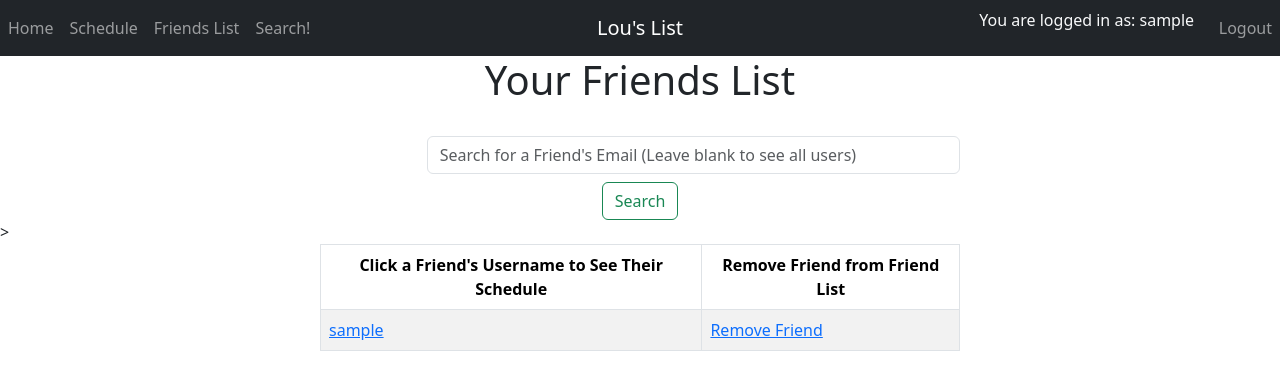
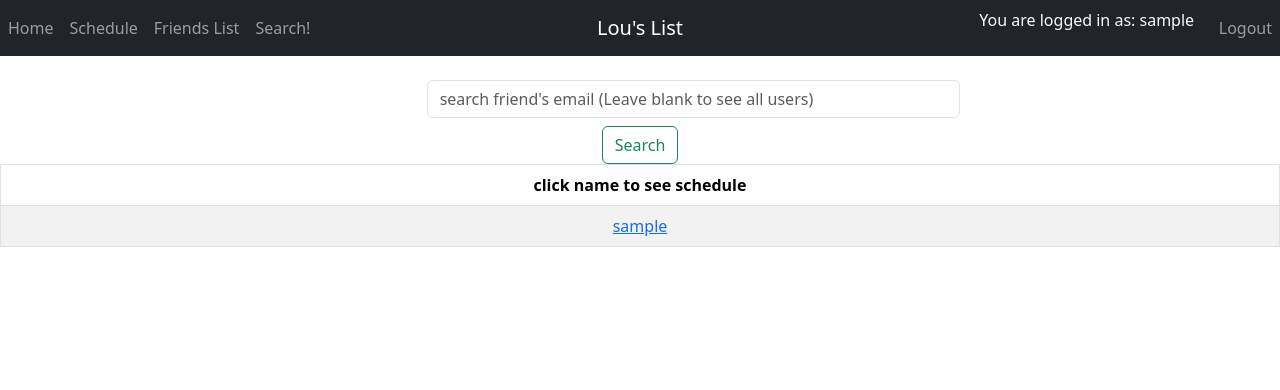
Before and after one commit to GaRandall/louslist, a Django app: page /friendlist in a window 1280 px wide. Shown: the top 390 px of the page. Run offline with Django 4.2, Linux system fonts and the light colour scheme; a user stored in the database is signed in; tables that the repository leaves empty hold one stand-in row (values such as "Sample post"); some libraries are stand-ins or nearby versions.

Commit message:
Revert "UI fixes"

```diff
--- a/louslist/templates/louslist/course.html
+++ b/louslist/templates/louslist/course.html
@@ -58,7 +58,7 @@
                 <h1 class="mt-4" style="text-transform: uppercase">{{ dept }}{{ course_num }}</h1>
                 <!-- Author -->
                 <h4>Avg review score: {{ review_avg }} ({{ review_count }} review(s))</h4>
-                <h4>Avg difficulty score: {{ difficulty_avg }}</h4>
+                <h4> Avg difficulty score: {{ difficulty_avg }}</h4>
                 <div class="rating-star">
                     {% load filter_int %}
                     {% if review_avg|to_int > 0 %}
--- a/louslist/templates/louslist/friendlist.html
+++ b/louslist/templates/louslist/friendlist.html
@@ -53,13 +53,12 @@
     </div>
 </nav>
 <body>
-<h1 style="text-align: center;">Your Friends List</h1>
     <br>
     {% if request.user.is_authenticated %}
     <div class="d-flex justify-content-center">
         <form class="form-inline col-5 offset-sm-1 " action="{% url 'friend_result' %}">
             <div class="d-flex justify-content-center"></div>
-            <input class="form-control  ml-sm-10 mb-2" type="search"   placeholder="Search for a Friend's Email (Leave blank to see all users)" aria-label="Search" name="search">
+            <input class="form-control  ml-sm-10 mb-2" type="search"   placeholder="search friend's email (Leave blank to see all users)" aria-label="Search" name="search">
         </div>
             <div class="text-center">
             <button class="btn btn-outline-success my-2 my-sm-0" type="submit">Search</button>
@@ -68,28 +67,26 @@
     </div>
     {% endif %}
 </body>
+
 {% if request.user.is_authenticated %}
-    <table class="table table-bordered table-striped" style="width:50%; margin: auto;">>
+    <table class="table table-bordered table-striped">
         <thead>
             <tr>
-                <th scope="col" class="text-center">Click a Friend's Username to See Their Schedule</th>
-                <th scope="col" class="text-center">Remove Friend from Friend List</th>
+                <th scope="col" class="text-center">click name to see schedule</th>
             </tr>
         </thead>
     <tbody>
     {% load stringfilters %}
     {% for i in posts.userFriends.all %}
         <tr>
-            <td scope="row"><a href="{% url 'schedules' i.userName %}">{{i.userName}}</a></td>
-            <td scope="row"><a href="{% url 'removefriend' i.userName %}">Remove Friend</a></td>
+            <td class="text-center"><a href="{% url 'schedules' i.userName %}">{{i.userName}}</a></td>
         </tr>
     {% endfor %}
     </tbody>
 </table>
 {% else %}
-	&nbsp;
     <div class="text-center">
-        <h2>You Have Not Added Any Friends</h2>
+        <b style="font-size: 30px">You Currently Have No Friends</b>
     </div>
 {% endif %}
 </html>
--- a/louslist/templates/louslist/index.html
+++ b/louslist/templates/louslist/index.html
@@ -356,8 +356,4 @@
       </div>
     </div>
   </div>
-<footer>
-    <hr>
-      <p>&copy; Lou's List 2022</p>
-    </footer>
 </html>
--- a/louslist/templates/louslist/result.html
+++ b/louslist/templates/louslist/result.html
@@ -57,7 +57,6 @@
         </ul>
     </div>
 </nav>
-        <h1 style="text-align: center;">Search Result</h1>
   <body>
     <h1>{{ subject }}</h1>
     <table class="table table-bordered table-striped">
--- a/louslist/templates/louslist/schedules.html
+++ b/louslist/templates/louslist/schedules.html
@@ -54,12 +54,6 @@
         </div>
     </nav>
     <body>
-    {% if not monday and not tuesday and not wednesday and not thursday and not friday %}
-    <h1 style="text-align: center;">Nothing is added to {{name}}'s schedule! </h1>
-    {%endif%}
-    {% if monday or tuesday or wednesday or thursday or friday %}
-    <h1 style="text-align: center;">{{name}}'s Schedule</h1>
-    {%endif%}
     {% if monday %}
     <h4>Monday</h4>
     <table class="table table-striped table-light">
--- a/louslist/templates/louslist/subject.html
+++ b/louslist/templates/louslist/subject.html
@@ -52,7 +52,7 @@
     </div>
 </nav>
   <body>
-    <h1 style="text-transform: uppercase; text-align:center"> {{ subject }}</h1>
+    <h1 style="text-transform: uppercase"> {{ subject }}</h1>
     <table class="table table-bordered table-striped">
       <thead>
         <tr>
--- a/louslist/urls.py
+++ b/louslist/urls.py
@@ -16,7 +16,6 @@ urlpatterns = [
     path('friendlist', views.friendlist, name='friendlist'),
     path('friend_result', views.friend_result, name='friend_result'),
     path('<str:userName>/addfriend',views.addfriend,name='addfriend'),
-    path('<str:userName>/removefriend',views.removefriend,name='removefriend'),
     path('<str:userName>/schedules',views.schedules,name='schedules'),
     #path('friendlist/<str:userName>/', views.add_friend, name='send friend request'),
     #path('friendlist/<int:requestID>/', views.accept_friend_request, name='accept friend request'),
--- a/louslist/views.py
+++ b/louslist/views.py
@@ -75,7 +75,6 @@ def departments(request, dept):
     }
 
     return render(request, 'louslist/subject.html', context)
-
 
 def course(request, dept, course_num):
     review_total = 0
@@ -343,22 +342,20 @@ def result(request):
         posts = posts.filter(Q(start_time__icontains=tm_post) or Q(end_time__icontains=tm_post))
     return render(request, 'louslist/result.html', {'posts': posts})
 
-
 @login_required
 def friendlist(request):
-    if (request.user.is_authenticated):
+    if(request.user.is_authenticated):
         user, created = UniqueUser.objects.get_or_create(
             userID=request.user.id,
             userName=request.user.username,
             userEmail=request.user.email,
         )
-        posts = UniqueUser.objects.all()
-        posts = posts.filter(Q(userName__iexact=user.userName))
-        posts = posts.first()
+        posts= UniqueUser.objects.all()
+        posts= posts.filter(Q(userName__iexact=user.userName))
+        posts= posts.first()
     else:
-        posts = ""
-    return render(request, 'louslist/friendlist.html', {'posts': posts})
-
+        posts=""
+    return render(request, 'louslist/friendlist.html',{'posts':posts})
 
 def friend_result(request):
     search_post = request.GET.get('search')
@@ -378,18 +375,8 @@ def addfriend(request, userName):
     user.save()
     return HttpResponseRedirect(reverse('friendlist'))
 
-def removefriend(request, userName):
-    user, created = UniqueUser.objects.get_or_create(
-        userID=request.user.id,
-        userName=request.user.username,
-        userEmail=request.user.email,
-    )
-    user.userFriends.remove(UniqueUser.objects.get(userName=userName))
-    user.save()
-    return HttpResponseRedirect(reverse('friendlist'))
-
-def schedules(request, userName):
-    user = UniqueUser.objects.get(userName=userName)
+def schedules(request,userName):
+    user=UniqueUser.objects.get(userName=userName)
     schedule = user.userSchedule.split()
     print(schedule)
     monday = []
@@ -484,6 +471,7 @@ def schedules(request, userName):
     return render(request, 'louslist/schedules.html', context)
 
 
+
 """
 @login_required
 def accept_friend_request(request, requestID):
```
Also changed, not shown: louslist/templates/louslist/friend_result.html (+5 -6 lines), louslist/templates/louslist/newReview.html (+5 -12 lines), louslist/templates/louslist/schedule.html (+8 -13 lines).
